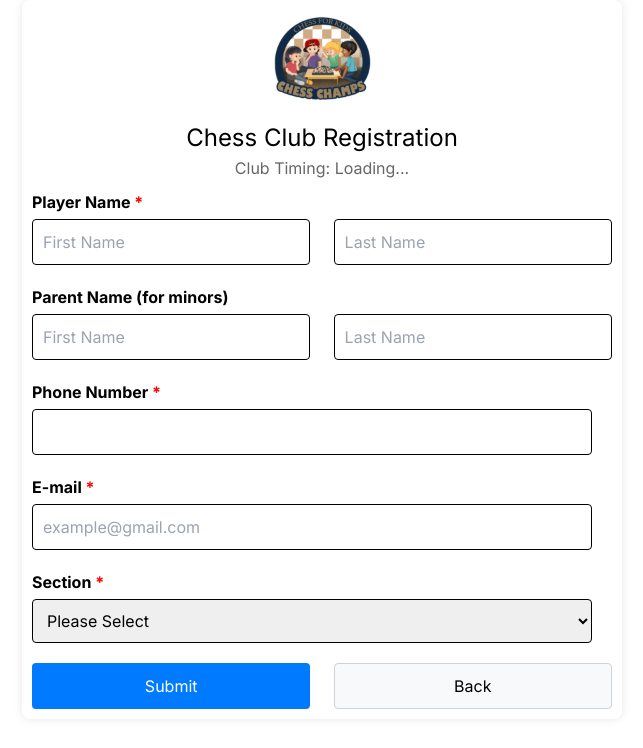
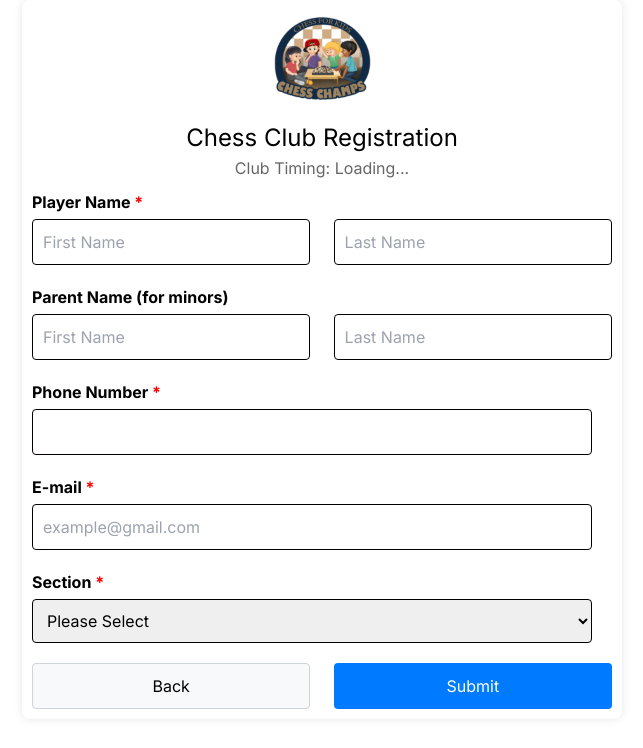
Before and after one commit to ComplianceFrontiers/Payment_Form_Frontend, a Next.js app: page / in a window 1280 px wide. Shown: the top 748 px of the page, without its empty margins (318-961 px from the left). Built offline with nearby package versions, Linux system fonts and the light colour scheme; no server answers.

Commit message:
done with tags

```diff
--- a/src/app/payment/page.tsx
+++ b/src/app/payment/page.tsx
@@ -166,16 +166,17 @@ const Payment = () => {
           </select>
   </div>
   <div className="button-group">
-    <button type="submit" className="submit-button">
-      Submit
-    </button>
-    <button
+  <button
       type="button"
       className="back-button"
       onClick={() => (window.location.href = 'https://www.chesschamps.us/')}
     >
       Back
     </button>
+    <button type="submit" className="submit-button">
+      Submit
+    </button>
+
     </div>
 </form>
 
```
